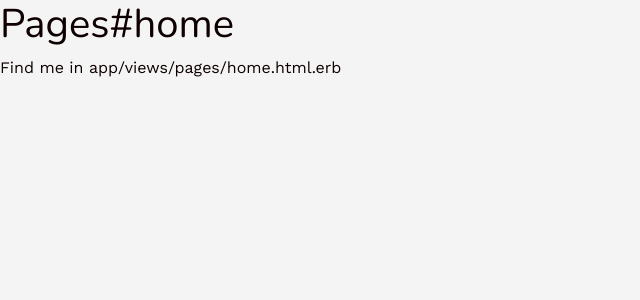
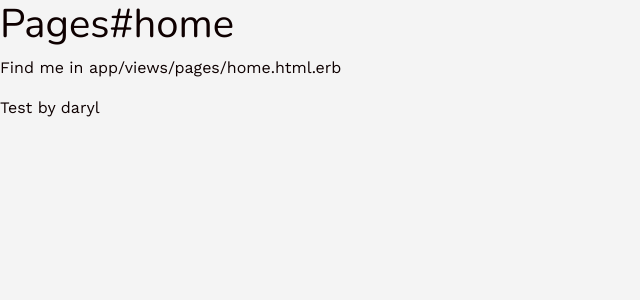
Before and after one commit to wyxlester/jpl-app, a Rails app: page / in a window 1280 px wide. Shown: the top 300 px of the page, without its empty margins (0-640 px from the left). Run offline with Rails 7, Linux system fonts and the light colour scheme; style sheets or scripts are compiled from the project's sources; some libraries are stand-ins or nearby versions.

Commit message:
added a new feature

```diff
--- a/app/views/pages/home.html.erb
+++ b/app/views/pages/home.html.erb
@@ -1,2 +1,3 @@
 <h1>Pages#home</h1>
 <p>Find me in app/views/pages/home.html.erb</p>
+<p>Test by daryl</p>
```
Also changed, not shown: README.md.
